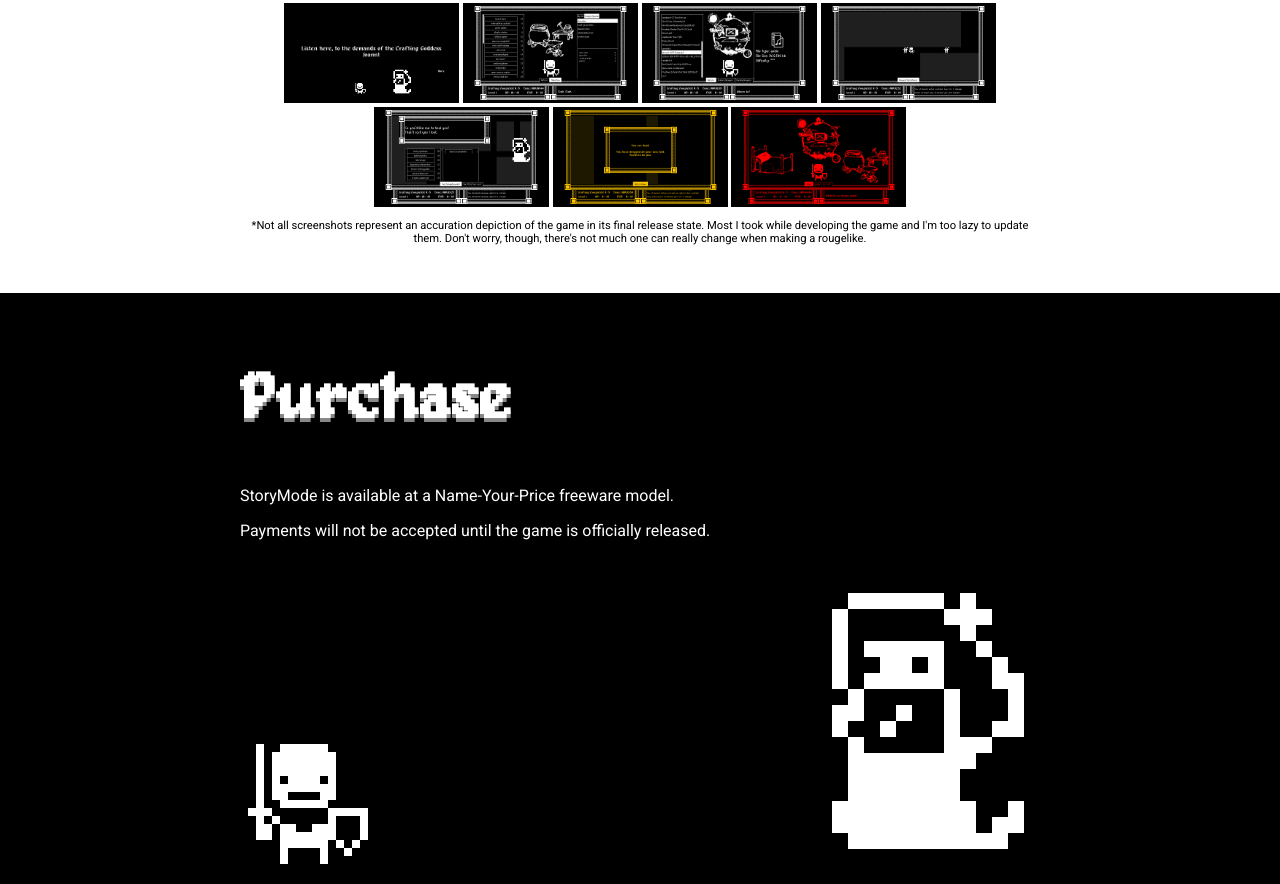
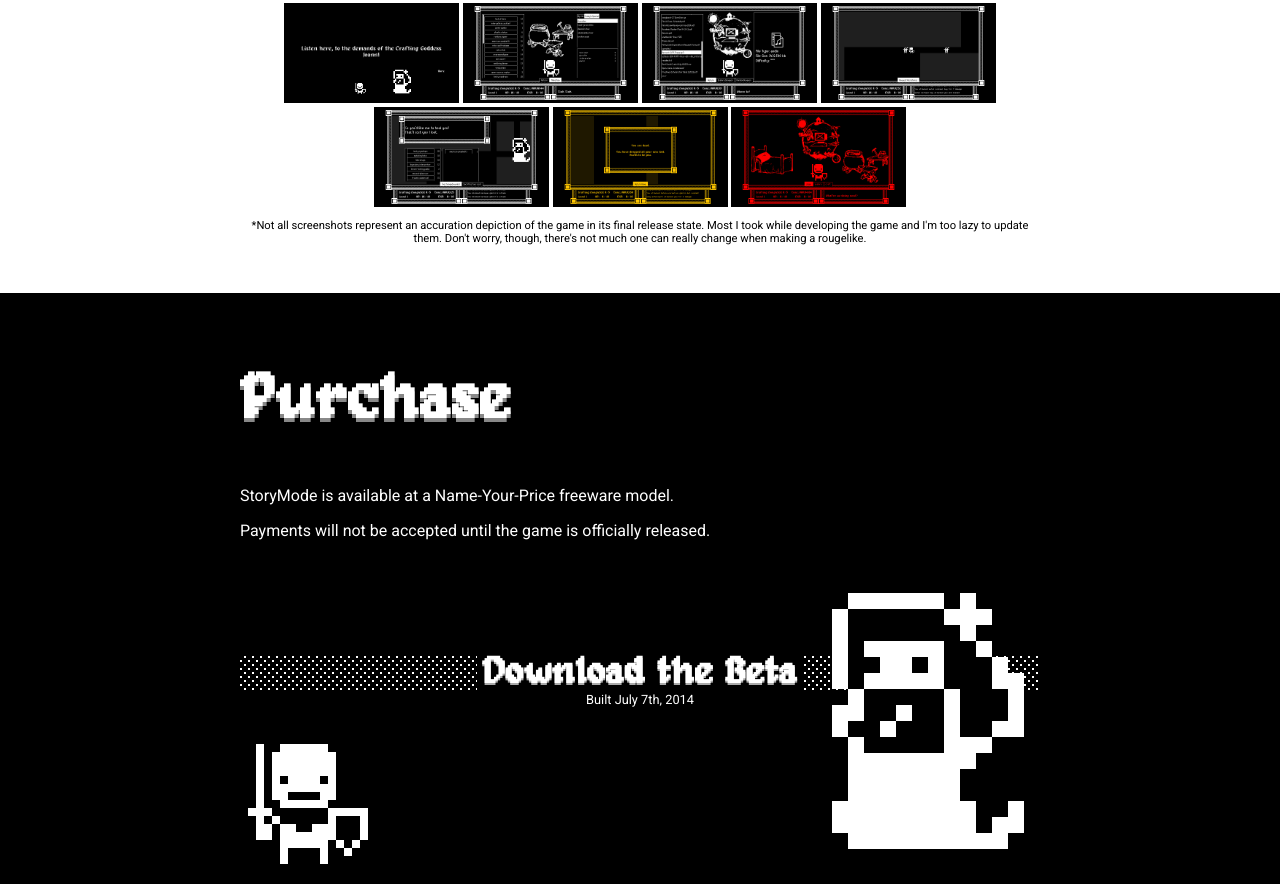
Before and after one commit to smagac/smagac.github.io, a plain HTML site: page index.html in a window 1280 px wide. Shown: the part 1933-2817 px from the top of the page. Drawn offline with nearby package versions, Linux system fonts and the light colour scheme; a web font is replaced by a local one.

Commit message:
Add beta build 20140707

```diff
--- a/css/style.css
+++ b/css/style.css
@@ -83,6 +83,7 @@ body, html
 	position: absolute;
 	animation: floating 4s infinite linear;
 	-moz-animation: floating 4s infinite linear;
+	pointer-events: none;
 }
 
 #character
@@ -281,3 +282,46 @@ h6
 	font-size: 1.4em;
 	margin-left: 50px;
 }
+
+#order .beta a
+{
+	font-family: 'alagard', monospace;
+	font-color: #fff;
+	text-shadow: 0px 2px #aaa;
+	font-size: 2em;
+	font-style: normal;
+	font-variant: normal;
+	text-decoration: none;
+	color: #fff;
+}
+
+#order .beta span
+{
+	background: #000;
+	padding: 5px;
+}
+
+#order .beta
+{
+	position: absolute;
+	bottom: 0px;
+	left: 0px;
+	right: 0px;
+	top: 16px;
+	text-align: center;
+}
+
+#order .beta h3
+{
+	margin-top: 50px;
+	margin-bottom: 0px;
+	background: transparent;
+	background-image: url("../img/texture.png");
+	background-repeat: repeat;
+	padding: 0px;
+}
+
+#order .beta h6
+{
+	text-align: unset;
+}
--- a/index.html
+++ b/index.html
@@ -152,7 +152,18 @@
 					<p>
 						Payments will not be accepted until the game is officially released.
 					</p>
+
 				<div class="footer">
+					<div class="beta">
+						<a href="builds/storymode20140707.zip">
+							<h3>
+								<span>Download the Beta</span>
+							</h3>
+						</a>
+						<h6>
+							Built July 7th, 2014
+						</h6>
+					</div>
 					<img id="character" src="img/character.png"></img>
 					<img id="goddess" src="img/goddess.png"></img>
 				</div>
```
Also changed, not shown: 1 other file.
